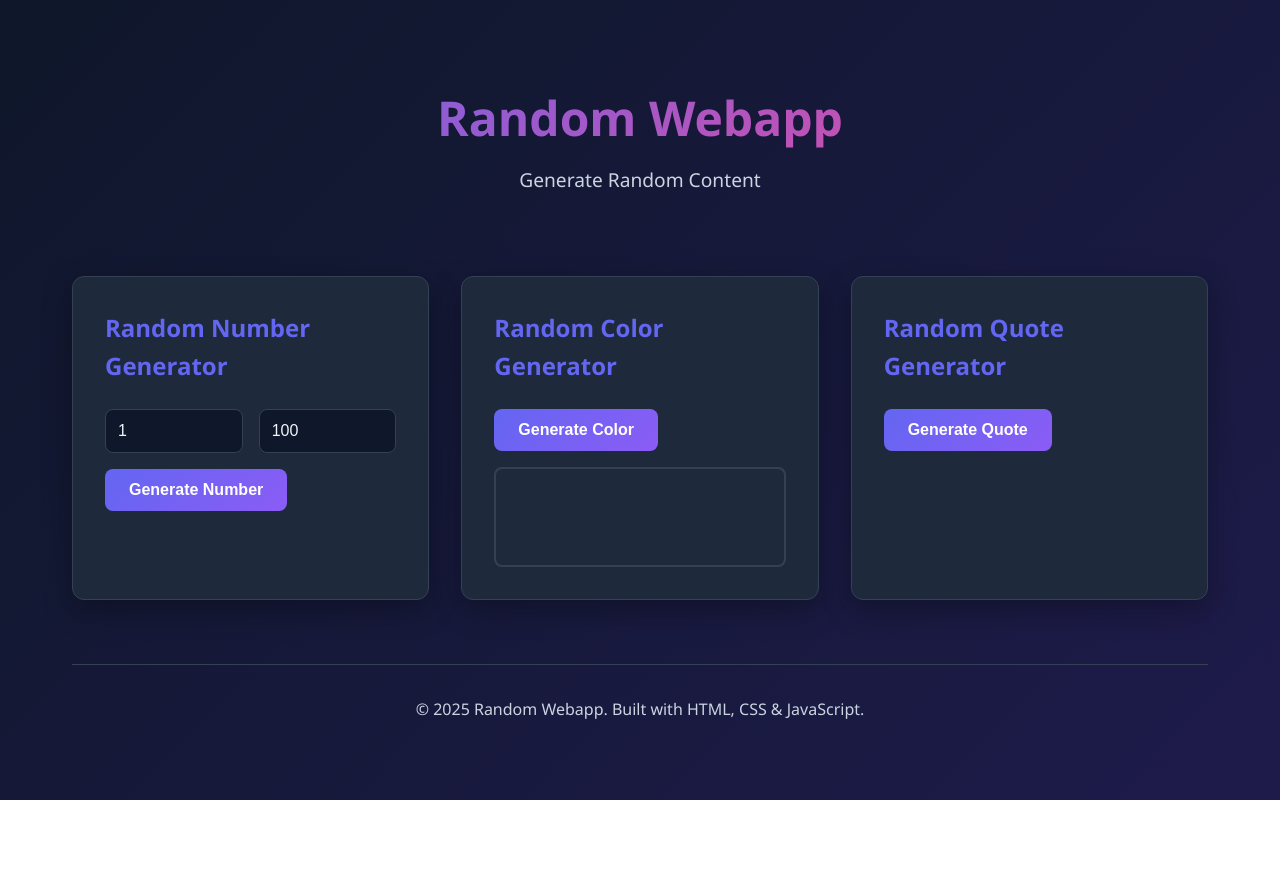
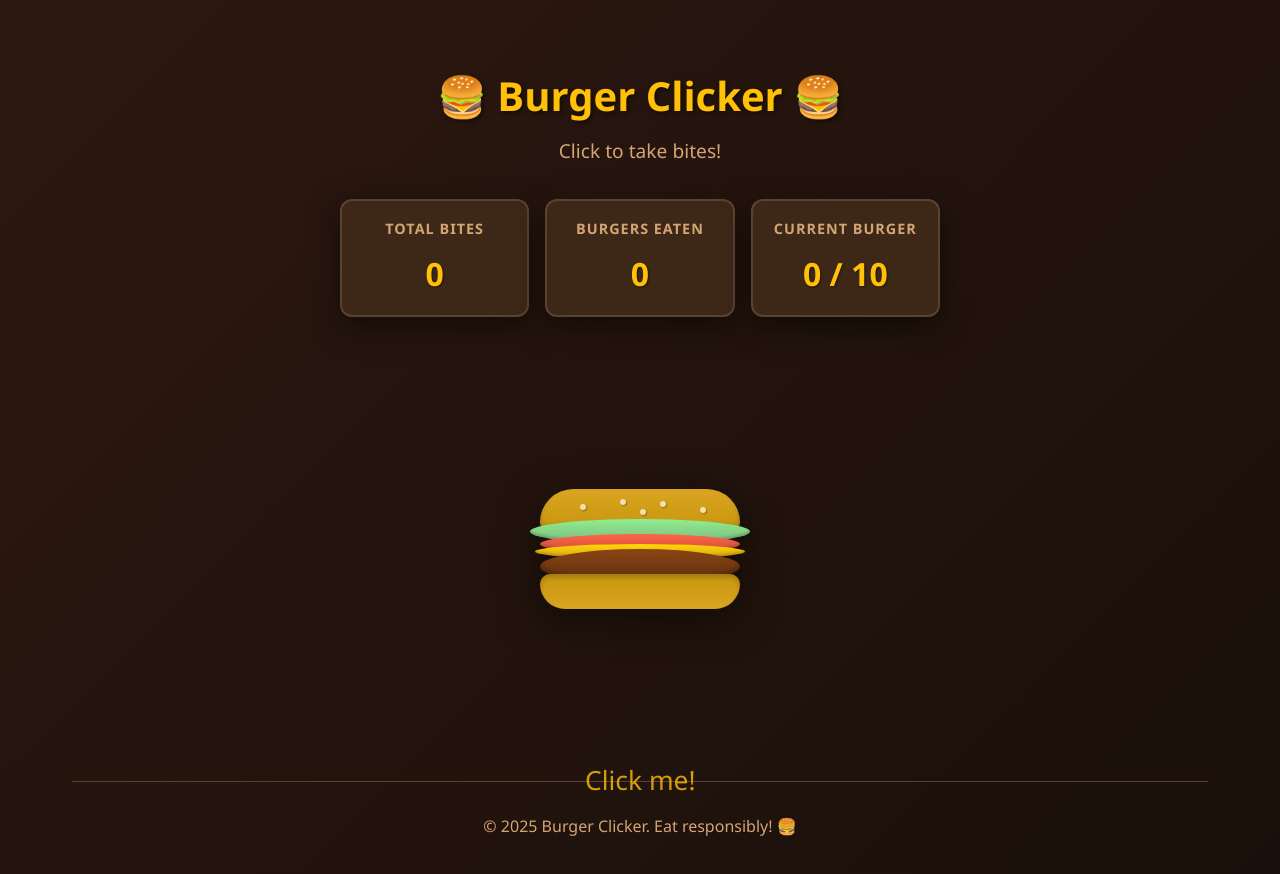
Before and after one commit to DDmonkeytron/Hitme, a plain HTML site: page index.html in a window 1280 px wide. Before the commit the page ends 800 px from the top, so only its background shows below. Drawn offline with Linux system fonts and the light colour scheme.

Commit message:
Transform to Burger Clicker game with clickable burger

```diff
--- a/css/style.css
+++ b/css/style.css
@@ -6,24 +6,30 @@
 }
 
 :root {
-    --primary-color: #6366f1;
-    --secondary-color: #8b5cf6;
-    --accent-color: #ec4899;
-    --bg-color: #0f172a;
-    --card-bg: #1e293b;
-    --text-color: #f1f5f9;
-    --text-secondary: #cbd5e1;
-    --border-color: #334155;
-    --success-color: #10b981;
-    --shadow: 0 10px 30px rgba(0, 0, 0, 0.3);
+    --primary-color: #ff6b35;
+    --secondary-color: #f7931e;
+    --accent-color: #ffc107;
+    --bg-color: #2c1810;
+    --card-bg: #3d2817;
+    --text-color: #fff5e1;
+    --text-secondary: #d4a574;
+    --border-color: #5c4033;
+    --success-color: #4caf50;
+    --shadow: 0 10px 30px rgba(0, 0, 0, 0.5);
+    --bun-color: #daa520;
+    --patty-color: #8b4513;
+    --cheese-color: #ffd700;
+    --lettuce-color: #90ee90;
+    --tomato-color: #ff6347;
 }
 
 body {
     font-family: 'Segoe UI', Tahoma, Geneva, Verdana, sans-serif;
-    background: linear-gradient(135deg, var(--bg-color) 0%, #1e1b4b 100%);
+    background: linear-gradient(135deg, #2c1810 0%, #1a0f0a 100%);
     color: var(--text-color);
     min-height: 100vh;
     line-height: 1.6;
+    overflow-x: hidden;
 }
 
 .container {
@@ -35,16 +41,14 @@ body {
 /* Header Styles */
 header {
     text-align: center;
-    padding: 3rem 0;
-    margin-bottom: 2rem;
+    padding: 2rem 0 1rem 0;
+    margin-bottom: 1rem;
 }
 
 header h1 {
-    font-size: 3rem;
-    background: linear-gradient(135deg, var(--primary-color), var(--accent-color));
-    -webkit-background-clip: text;
-    -webkit-text-fill-color: transparent;
-    background-clip: text;
+    font-size: 2.5rem;
+    color: var(--accent-color);
+    text-shadow: 2px 2px 4px rgba(0, 0, 0, 0.5);
     margin-bottom: 0.5rem;
 }
 
@@ -55,117 +59,168 @@ header h1 {
 
 /* Main Content */
 main {
-    margin-bottom: 4rem;
+    margin-bottom: 2rem;
 }
 
-.generator-section {
+/* Game Stats */
+.game-stats {
     display: grid;
-    grid-template-columns: repeat(auto-fit, minmax(300px, 1fr));
-    gap: 2rem;
+    grid-template-columns: repeat(auto-fit, minmax(150px, 1fr));
+    gap: 1rem;
+    margin-bottom: 2rem;
+    max-width: 600px;
+    margin-left: auto;
+    margin-right: auto;
 }
 
-/* Card Styles */
-.card {
+.stat-card {
     background: var(--card-bg);
-    border: 1px solid var(--border-color);
+    border: 2px solid var(--border-color);
     border-radius: 12px;
-    padding: 2rem;
+    padding: 1rem;
+    text-align: center;
     box-shadow: var(--shadow);
-    transition: transform 0.3s ease, box-shadow 0.3s ease;
 }
 
-.card:hover {
-    transform: translateY(-5px);
-    box-shadow: 0 15px 40px rgba(99, 102, 241, 0.3);
+.stat-card h3 {
+    font-size: 0.9rem;
+    color: var(--text-secondary);
+    margin-bottom: 0.5rem;
+    text-transform: uppercase;
+    letter-spacing: 1px;
 }
 
-.card h2 {
-    font-size: 1.5rem;
-    margin-bottom: 1.5rem;
-    color: var(--primary-color);
+.stat-value {
+    font-size: 2rem;
+    font-weight: bold;
+    color: var(--accent-color);
+    text-shadow: 1px 1px 2px rgba(0, 0, 0, 0.5);
 }
 
-/* Controls */
-.controls {
+/* Burger Container */
+.burger-container {
+    position: relative;
     display: flex;
-    gap: 1rem;
-    margin-bottom: 1rem;
-    flex-wrap: wrap;
+    flex-direction: column;
+    align-items: center;
+    justify-content: center;
+    min-height: 400px;
+    margin: 2rem auto;
 }
 
-input[type="number"] {
-    flex: 1;
-    min-width: 80px;
-    padding: 0.75rem;
-    background: var(--bg-color);
-    border: 1px solid var(--border-color);
-    border-radius: 8px;
-    color: var(--text-color);
-    font-size: 1rem;
+/* Burger Styles */
+.burger {
+    cursor: pointer;
+    transition: transform 0.1s ease;
+    position: relative;
+    display: flex;
+    flex-direction: column;
+    align-items: center;
+    filter: drop-shadow(0 10px 20px rgba(0, 0, 0, 0.5));
 }
 
-input[type="number"]:focus {
-    outline: none;
-    border-color: var(--primary-color);
+.burger:hover {
+    transform: scale(1.05);
 }
 
-/* Button Styles */
-.btn {
-    padding: 0.75rem 1.5rem;
-    background: linear-gradient(135deg, var(--primary-color), var(--secondary-color));
-    color: white;
-    border: none;
-    border-radius: 8px;
-    font-size: 1rem;
-    font-weight: 600;
-    cursor: pointer;
-    transition: transform 0.2s ease, box-shadow 0.2s ease;
+.burger:active {
+    transform: scale(0.95);
 }
 
-.btn:hover {
-    transform: scale(1.05);
-    box-shadow: 0 5px 20px rgba(99, 102, 241, 0.5);
+.burger-layer {
+    width: 200px;
+    height: 30px;
+    margin: -5px 0;
+    border-radius: 50%;
+    position: relative;
+    box-shadow: inset 0 -3px 5px rgba(0, 0, 0, 0.2);
 }
 
-.btn:active {
-    transform: scale(0.98);
+.bun-top {
+    background: linear-gradient(to bottom, var(--bun-color), #c8960f);
+    height: 40px;
+    border-radius: 100px 100px 20px 20px;
+    box-shadow: inset 0 -3px 5px rgba(0, 0, 0, 0.2);
 }
 
-/* Result Styles */
-.result {
-    margin-top: 1.5rem;
-    padding: 1rem;
-    background: var(--bg-color);
-    border-radius: 8px;
-    border: 1px solid var(--border-color);
-    min-height: 60px;
-    display: flex;
-    align-items: center;
-    justify-content: center;
-    font-size: 1.5rem;
-    font-weight: 700;
-    color: var(--success-color);
+.sesame {
+    position: absolute;
+    width: 6px;
+    height: 6px;
+    background: #f5deb3;
+    border-radius: 50%;
+    box-shadow: 1px 1px 2px rgba(0, 0, 0, 0.3);
 }
 
-.result:empty {
-    display: none;
+.sesame:nth-child(1) { top: 15px; left: 40px; }
+.sesame:nth-child(2) { top: 10px; left: 80px; }
+.sesame:nth-child(3) { top: 12px; left: 120px; }
+.sesame:nth-child(4) { top: 18px; left: 160px; }
+.sesame:nth-child(5) { top: 20px; left: 100px; }
+
+.lettuce {
+    background: var(--lettuce-color);
+    background: linear-gradient(to bottom, #90ee90, #7cb87c);
+    width: 220px;
+    height: 25px;
+    border-radius: 50%;
+    box-shadow: inset 0 -2px 3px rgba(0, 0, 0, 0.2);
 }
 
-.quote-result {
-    font-size: 1.1rem;
-    font-style: italic;
-    color: var(--text-secondary);
-    text-align: center;
-    line-height: 1.8;
+.tomato {
+    background: var(--tomato-color);
+    background: linear-gradient(to bottom, #ff6347, #cc4f39);
+    height: 20px;
+    box-shadow: inset 0 -2px 3px rgba(0, 0, 0, 0.2);
 }
 
-/* Color Preview */
-.color-preview {
-    margin-top: 1rem;
-    height: 100px;
-    border-radius: 8px;
-    border: 2px solid var(--border-color);
-    transition: all 0.3s ease;
+.cheese {
+    background: var(--cheese-color);
+    background: linear-gradient(to bottom, #ffd700, #daa520);
+    width: 210px;
+    height: 15px;
+    box-shadow: inset 0 -2px 3px rgba(0, 0, 0, 0.2);
+}
+
+.patty {
+    background: var(--patty-color);
+    background: linear-gradient(to bottom, #8b4513, #5c2d0f);
+    height: 35px;
+    box-shadow: inset 0 -3px 5px rgba(0, 0, 0, 0.3);
+}
+
+.bun-bottom {
+    background: linear-gradient(to top, var(--bun-color), #c8960f);
+    height: 35px;
+    border-radius: 20px 20px 50px 50px;
+    box-shadow: inset 0 3px 5px rgba(0, 0, 0, 0.2);
+}
+
+/* Click Message */
+.click-message {
+    position: absolute;
+    bottom: -50px;
+    font-size: 1.5rem;
+    color: var(--accent-color);
+    animation: pulse 2s infinite;
+    pointer-events: none;
+}
+
+/* Celebration */
+.celebration {
+    position: fixed;
+    top: 50%;
+    left: 50%;
+    transform: translate(-50%, -50%);
+    font-size: 4rem;
+    pointer-events: none;
+    opacity: 0;
+    transition: opacity 0.3s ease;
+}
+
+.celebration.show {
+    opacity: 1;
+    animation: celebrate 1s ease-out;
 }
 
 /* Footer */
@@ -182,31 +237,65 @@ footer {
         font-size: 2rem;
     }
 
-    .generator-section {
+    .burger-layer {
+        width: 150px;
+    }
+
+    .lettuce {
+        width: 165px;
+    }
+
+    .cheese {
+        width: 155px;
+    }
+
+    .game-stats {
         grid-template-columns: 1fr;
     }
 
-    .controls {
-        flex-direction: column;
-    }
-
-    input[type="number"] {
-        width: 100%;
+    .stat-value {
+        font-size: 1.5rem;
     }
 }
 
 /* Animations */
-@keyframes fadeIn {
-    from {
-        opacity: 0;
-        transform: translateY(10px);
+@keyframes pulse {
+    0%, 100% {
+        transform: scale(1);
+        opacity: 1;
     }
-    to {
-        opacity: 1;
-        transform: translateY(0);
+    50% {
+        transform: scale(1.1);
+        opacity: 0.8;
     }
 }
 
-.result {
-    animation: fadeIn 0.3s ease;
+@keyframes celebrate {
+    0% {
+        transform: translate(-50%, -50%) scale(0);
+        opacity: 1;
+    }
+    50% {
+        transform: translate(-50%, -50%) scale(1.5);
+    }
+    100% {
+        transform: translate(-50%, -50%) scale(1) translateY(-100px);
+        opacity: 0;
+    }
 }
+
+@keyframes bite {
+    0% {
+        transform: scale(1);
+    }
+    50% {
+        transform: scale(0.95) rotate(2deg);
+    }
+    100% {
+        transform: scale(1);
+    }
+}
+
+.burger.bite {
+    animation: bite 0.2s ease;
+}
--- a/index.html
+++ b/index.html
@@ -3,46 +3,56 @@
 <head>
     <meta charset="UTF-8">
     <meta name="viewport" content="width=device-width, initial-scale=1.0">
-    <meta name="description" content="A random webapp with interactive features">
-    <title>Random Webapp</title>
+    <meta name="description" content="Click to eat burgers - A fun clicking game">
+    <title>Burger Clicker 🍔</title>
     <link rel="stylesheet" href="css/style.css">
 </head>
 <body>
     <div class="container">
         <header>
-            <h1>Random Webapp</h1>
-            <p class="tagline">Generate Random Content</p>
+            <h1>🍔 Burger Clicker 🍔</h1>
+            <p class="tagline">Click to take bites!</p>
         </header>
 
         <main>
-            <section class="generator-section">
-                <div class="card">
-                    <h2>Random Number Generator</h2>
-                    <div class="controls">
-                        <input type="number" id="minNum" placeholder="Min" value="1">
-                        <input type="number" id="maxNum" placeholder="Max" value="100">
-                        <button id="generateNum" class="btn">Generate Number</button>
+            <div class="game-stats">
+                <div class="stat-card">
+                    <h3>Total Bites</h3>
+                    <p class="stat-value" id="totalBites">0</p>
+                </div>
+                <div class="stat-card">
+                    <h3>Burgers Eaten</h3>
+                    <p class="stat-value" id="burgersEaten">0</p>
+                </div>
+                <div class="stat-card">
+                    <h3>Current Burger</h3>
+                    <p class="stat-value" id="currentBites">0 / 10</p>
+                </div>
+            </div>
+
+            <div class="burger-container">
+                <div class="burger" id="burger">
+                    <div class="burger-layer bun-top">
+                        <div class="sesame"></div>
+                        <div class="sesame"></div>
+                        <div class="sesame"></div>
+                        <div class="sesame"></div>
+                        <div class="sesame"></div>
                     </div>
-                    <div class="result" id="numberResult"></div>
+                    <div class="burger-layer lettuce"></div>
+                    <div class="burger-layer tomato"></div>
+                    <div class="burger-layer cheese"></div>
+                    <div class="burger-layer patty"></div>
+                    <div class="burger-layer bun-bottom"></div>
                 </div>
+                <div class="click-message" id="clickMessage">Click me!</div>
+            </div>
 
-                <div class="card">
-                    <h2>Random Color Generator</h2>
-                    <button id="generateColor" class="btn">Generate Color</button>
-                    <div class="result" id="colorResult"></div>
-                    <div class="color-preview" id="colorPreview"></div>
-                </div>
-
-                <div class="card">
-                    <h2>Random Quote Generator</h2>
-                    <button id="generateQuote" class="btn">Generate Quote</button>
-                    <div class="result quote-result" id="quoteResult"></div>
-                </div>
-            </section>
+            <div class="celebration" id="celebration"></div>
         </main>
 
         <footer>
-            <p>&copy; 2025 Random Webapp. Built with HTML, CSS & JavaScript.</p>
+            <p>&copy; 2025 Burger Clicker. Eat responsibly! 🍔</p>
         </footer>
     </div>
 
--- a/js/app.js
+++ b/js/app.js
@@ -1,79 +1,113 @@
-// Random Webapp - Main JavaScript File
+// Burger Clicker Game
 
-// Quote database
-const quotes = [
-    "The only way to do great work is to love what you do. - Steve Jobs",
-    "Innovation distinguishes between a leader and a follower. - Steve Jobs",
-    "Life is what happens when you're busy making other plans. - John Lennon",
-    "The future belongs to those who believe in the beauty of their dreams. - Eleanor Roosevelt",
-    "It is during our darkest moments that we must focus to see the light. - Aristotle",
-    "The only impossible journey is the one you never begin. - Tony Robbins",
-    "In the middle of difficulty lies opportunity. - Albert Einstein",
-    "Success is not final, failure is not fatal: it is the courage to continue that counts. - Winston Churchill",
-    "Believe you can and you're halfway there. - Theodore Roosevelt",
-    "The best time to plant a tree was 20 years ago. The second best time is now. - Chinese Proverb"
-];
+// Game state
+let totalBites = 0;
+let burgersEaten = 0;
+let currentBurgerBites = 0;
+const BITES_PER_BURGER = 10;
 
-// Random Number Generator
-document.getElementById('generateNum').addEventListener('click', () => {
-    const min = parseInt(document.getElementById('minNum').value) || 1;
-    const max = parseInt(document.getElementById('maxNum').value) || 100;
+// DOM elements
+const burger = document.getElementById('burger');
+const totalBitesEl = document.getElementById('totalBites');
+const burgersEatenEl = document.getElementById('burgersEaten');
+const currentBitesEl = document.getElementById('currentBites');
+const clickMessage = document.getElementById('clickMessage');
+const celebration = document.getElementById('celebration');
 
-    if (min >= max) {
-        document.getElementById('numberResult').textContent = 'Min must be less than Max!';
-        document.getElementById('numberResult').style.color = '#ef4444';
-        return;
+// Update display
+function updateStats() {
+    totalBitesEl.textContent = totalBites;
+    burgersEatenEl.textContent = burgersEaten;
+    currentBitesEl.textContent = `${currentBurgerBites} / ${BITES_PER_BURGER}`;
+}
+
+// Create floating bite animation
+function createFloatingBite(x, y) {
+    const floatingBite = document.createElement('div');
+    floatingBite.textContent = '😋';
+    floatingBite.style.position = 'fixed';
+    floatingBite.style.left = x + 'px';
+    floatingBite.style.top = y + 'px';
+    floatingBite.style.fontSize = '2rem';
+    floatingBite.style.pointerEvents = 'none';
+    floatingBite.style.zIndex = '1000';
+    floatingBite.style.animation = 'celebrate 1s ease-out forwards';
+    document.body.appendChild(floatingBite);
+
+    setTimeout(() => {
+        floatingBite.remove();
+    }, 1000);
+}
+
+// Eat burger (complete burger)
+function eatBurger() {
+    burger.style.opacity = '0';
+    burger.style.transform = 'scale(0) rotate(360deg)';
+    burger.style.transition = 'all 0.5s ease';
+
+    celebration.textContent = '🎉 BURGER EATEN! 🎉';
+    celebration.classList.add('show');
+
+    setTimeout(() => {
+        celebration.classList.remove('show');
+
+        // Reset burger
+        burger.style.opacity = '1';
+        burger.style.transform = 'scale(1) rotate(0deg)';
+        currentBurgerBites = 0;
+        updateStats();
+    }, 1000);
+}
+
+// Take a bite
+function takeBite(event) {
+    totalBites++;
+    currentBurgerBites++;
+
+    // Add bite animation
+    burger.classList.add('bite');
+    setTimeout(() => {
+        burger.classList.remove('bite');
+    }, 200);
+
+    // Create floating emoji
+    createFloatingBite(event.clientX, event.clientY);
+
+    // Update stats
+    updateStats();
+
+    // Hide click message after first click
+    if (totalBites === 1) {
+        clickMessage.style.display = 'none';
     }
 
-    const randomNum = Math.floor(Math.random() * (max - min + 1)) + min;
-    const resultElement = document.getElementById('numberResult');
-    resultElement.textContent = randomNum;
-    resultElement.style.color = '#10b981';
-});
+    // Check if burger is finished
+    if (currentBurgerBites >= BITES_PER_BURGER) {
+        burgersEaten++;
+        eatBurger();
+    } else {
+        // Scale down burger slightly with each bite
+        const scale = 1 - (currentBurgerBites / BITES_PER_BURGER) * 0.3;
+        burger.style.transform = `scale(${scale})`;
+    }
+}
 
-// Random Color Generator
-document.getElementById('generateColor').addEventListener('click', () => {
-    const randomColor = '#' + Math.floor(Math.random() * 16777215).toString(16).padStart(6, '0');
-    const resultElement = document.getElementById('colorResult');
-    const previewElement = document.getElementById('colorPreview');
+// Event listener
+burger.addEventListener('click', takeBite);
 
-    resultElement.textContent = randomColor.toUpperCase();
-    resultElement.style.color = randomColor;
-    previewElement.style.backgroundColor = randomColor;
-    previewElement.style.display = 'block';
-});
-
-// Random Quote Generator
-document.getElementById('generateQuote').addEventListener('click', () => {
-    const randomIndex = Math.floor(Math.random() * quotes.length);
-    const randomQuote = quotes[randomIndex];
-    const resultElement = document.getElementById('quoteResult');
-
-    resultElement.textContent = randomQuote;
-});
-
-// Add keyboard shortcuts
+// Keyboard shortcut (spacebar)
 document.addEventListener('keydown', (event) => {
-    // Ctrl/Cmd + 1 for random number
-    if ((event.ctrlKey || event.metaKey) && event.key === '1') {
+    if (event.code === 'Space') {
         event.preventDefault();
-        document.getElementById('generateNum').click();
-    }
-
-    // Ctrl/Cmd + 2 for random color
-    if ((event.ctrlKey || event.metaKey) && event.key === '2') {
-        event.preventDefault();
-        document.getElementById('generateColor').click();
-    }
-
-    // Ctrl/Cmd + 3 for random quote
-    if ((event.ctrlKey || event.metaKey) && event.key === '3') {
-        event.preventDefault();
-        document.getElementById('generateQuote').click();
+        const rect = burger.getBoundingClientRect();
+        const centerX = rect.left + rect.width / 2;
+        const centerY = rect.top + rect.height / 2;
+        takeBite({ clientX: centerX, clientY: centerY });
     }
 });
 
-// Initialize on page load
+// Initialize
 window.addEventListener('DOMContentLoaded', () => {
-    console.log('Random Webapp initialized successfully!');
+    console.log('🍔 Burger Clicker initialized! Click the burger to eat!');
+    updateStats();
 });
```
